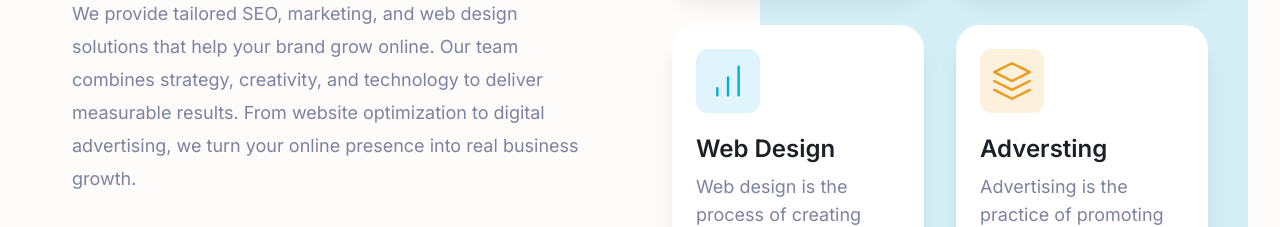
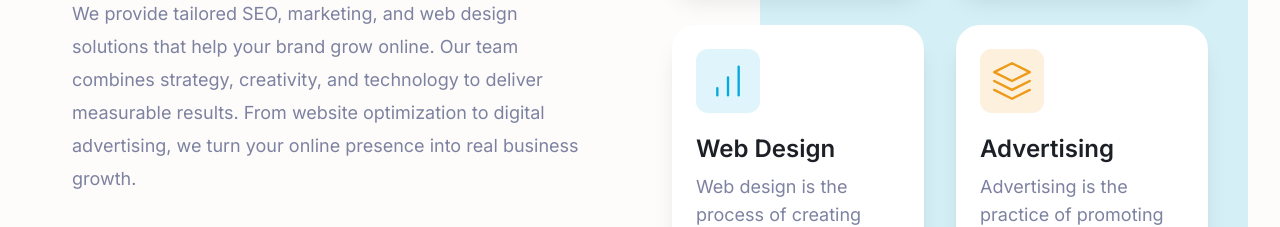
Before and after one commit to muhammetcan-akcura/buythere, a Next.js app: page / in a window 1280 px wide. Shown: the part 1460-1687 px from the top of the page. Built offline with nearby package versions, Linux system fonts and the light colour scheme.

Commit message:
Fix typo: Adversting to Advertising

```diff
--- a/app/components/Provide/index.tsx
+++ b/app/components/Provide/index.tsx
@@ -28,7 +28,7 @@ const Aboutdata: datatype[] = [
     },
     {
         imgSrc: "/assets/provide/uidesign.svg",
-        country: "Adversting",
+        country: "Advertising",
         paragraph: 'Advertising is the practice of promoting products, services, or brands through various media channels to attract and influence potential customers.',
     },
 ]
```
